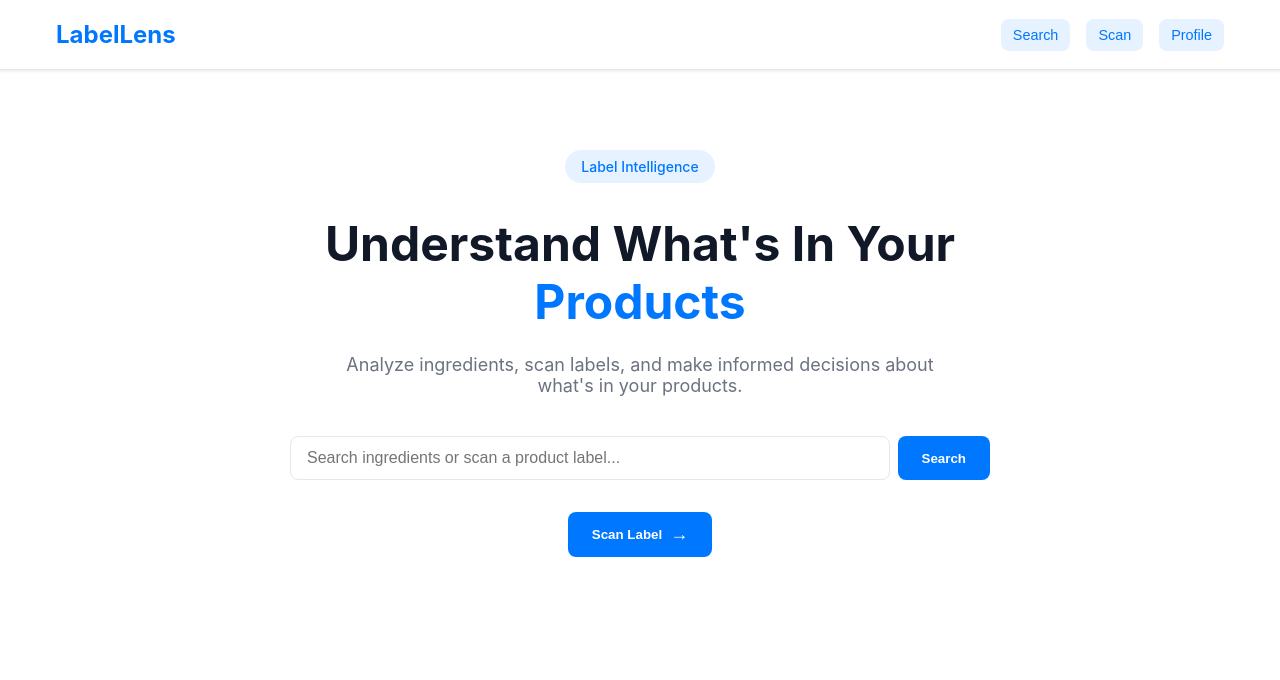
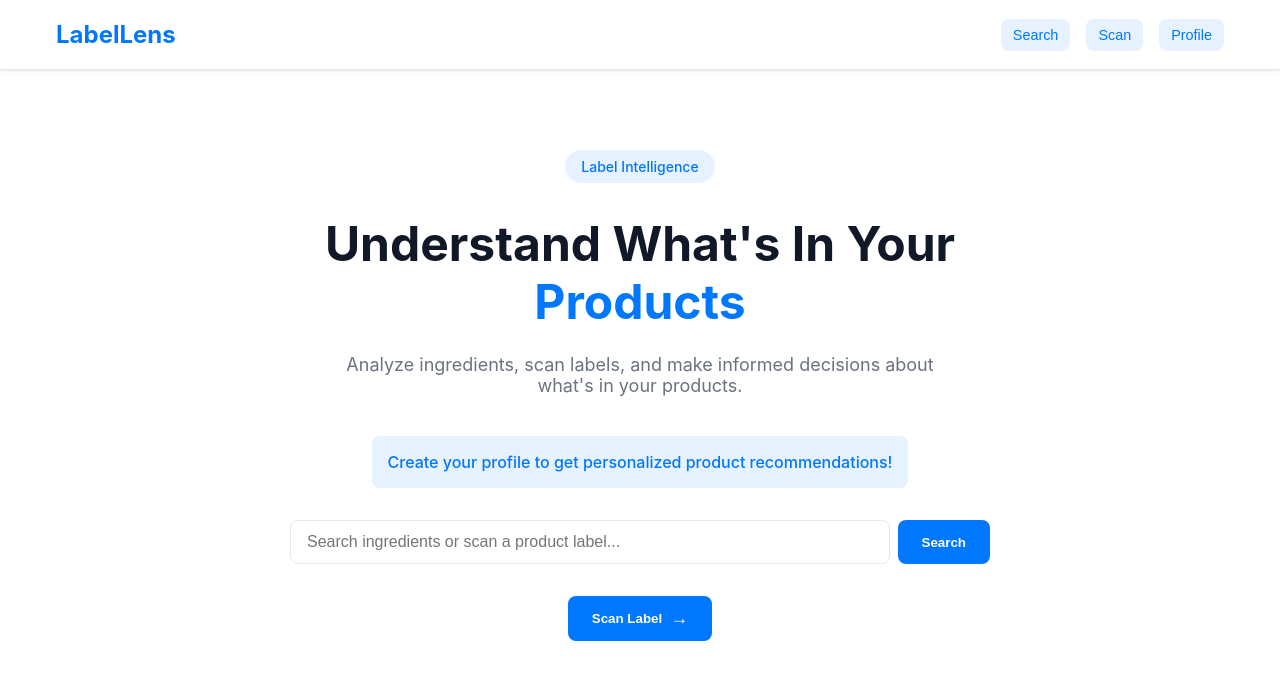
Before and after one commit to Deeppcodes/LabelLens, a React (Vite) app: page / in a window 1280 px wide. Shown: the top 680 px of the page. Built offline with nearby package versions, Linux system fonts and the light colour scheme.

Commit message:
Profile comment

```diff
--- a/src/App.css
+++ b/src/App.css
@@ -211,3 +211,23 @@ body {
 .arrow {
   font-size: 1.125rem;
 }
+
+.profile-notice {
+  background-color: var(--primary-light);
+  padding: 1rem;
+  border-radius: var(--radius);
+  margin-bottom: 2rem;
+  text-align: center;
+}
+
+.profile-notice p {
+  color: var(--primary-color);
+  font-weight: 500;
+  margin: 0;
+}
+
+.profile-notice .coming-soon {
+  font-size: 0.875rem;
+  margin-top: 0.5rem;
+  color: var(--gray-text);
+}
--- a/src/components/Hero.jsx
+++ b/src/components/Hero.jsx
@@ -19,6 +19,10 @@ const Hero = () => {
       <p className="hero-description">
         Analyze ingredients, scan labels, and make informed decisions about what's in your products.
       </p>
+
+      <div className="profile-notice">
+        <p>Create your profile to get personalized product recommendations!</p>
+      </div>
 
       <div className="search-container">
         <div className="search-box">
```
